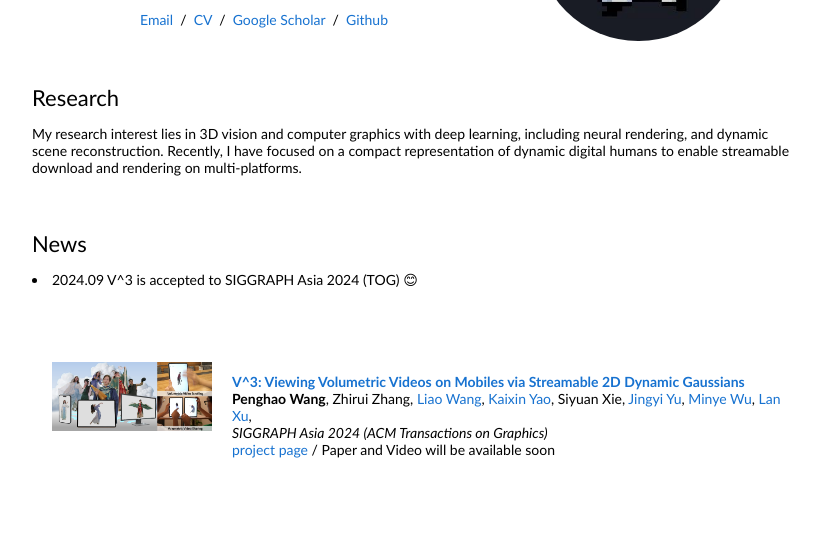
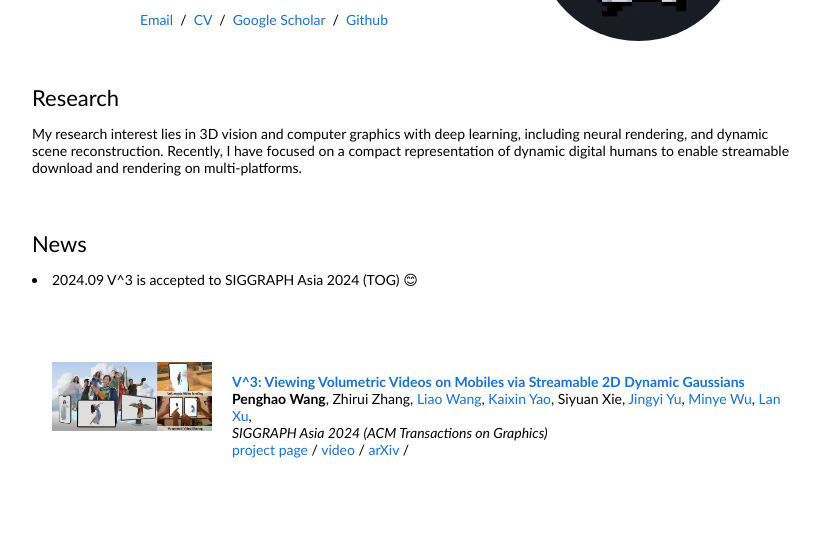
Before and after one commit to AuthorityWang/AuthorityWang.github.io, a plain HTML site: page index.html in a window 1280 px wide. Shown: the part 192-731 px from the top of the page, without its empty margins (228-1048 px from the left). Drawn offline with Linux system fonts and the light colour scheme; grey boxes are pictures that could not be loaded.

Commit message:
20240923. Update page v3

```diff
--- a/index.html
+++ b/index.html
@@ -121,7 +121,10 @@
                   <br>
                   <a href="https://authoritywang.github.io/v3/">project page</a>
                   /
-                  Paper and Video will be available soon
+                  <a href="https://youtu.be/Z5La9AporRU?si=P95fDRxVYhXZEzYT">video</a>
+                  /
+                  <a href="https://arxiv.org/abs/2409.13648">arXiv</a>
+                  /
                   <p></p>
                 </td>
               </tr>
```
